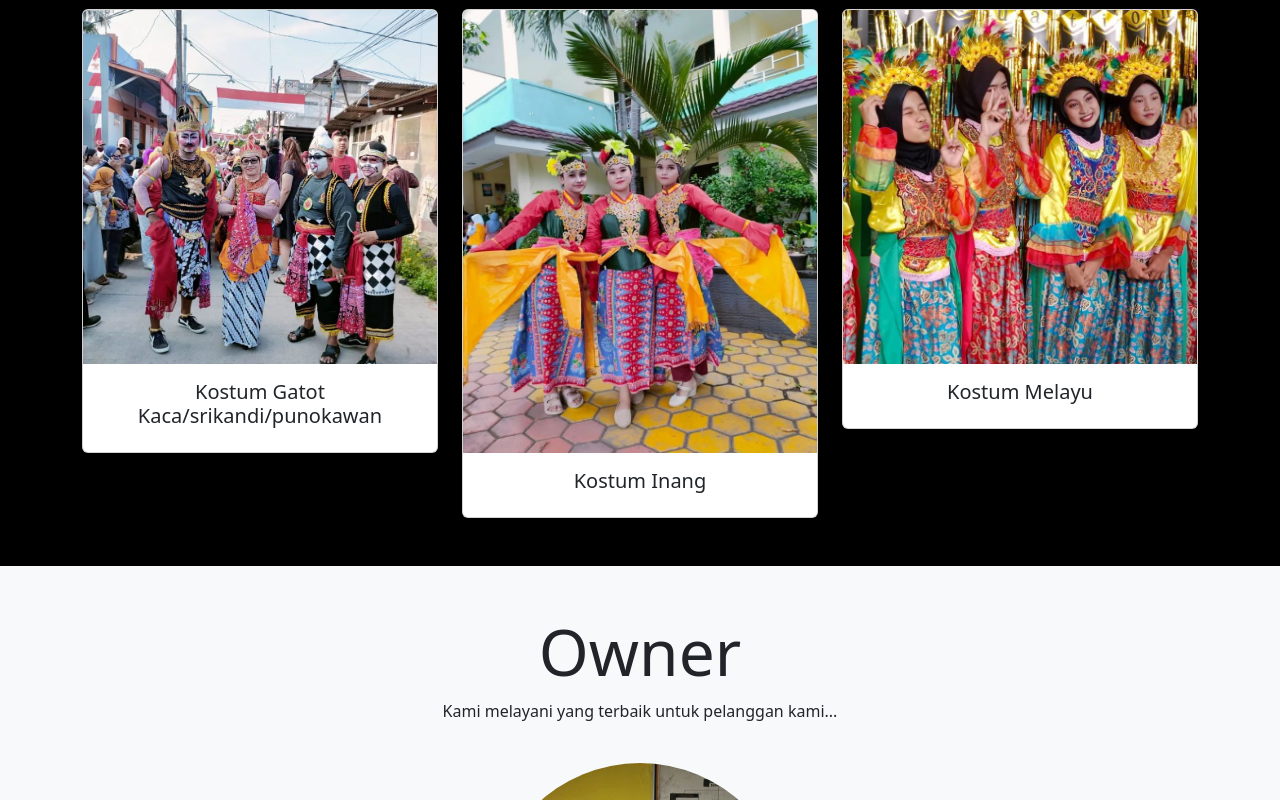
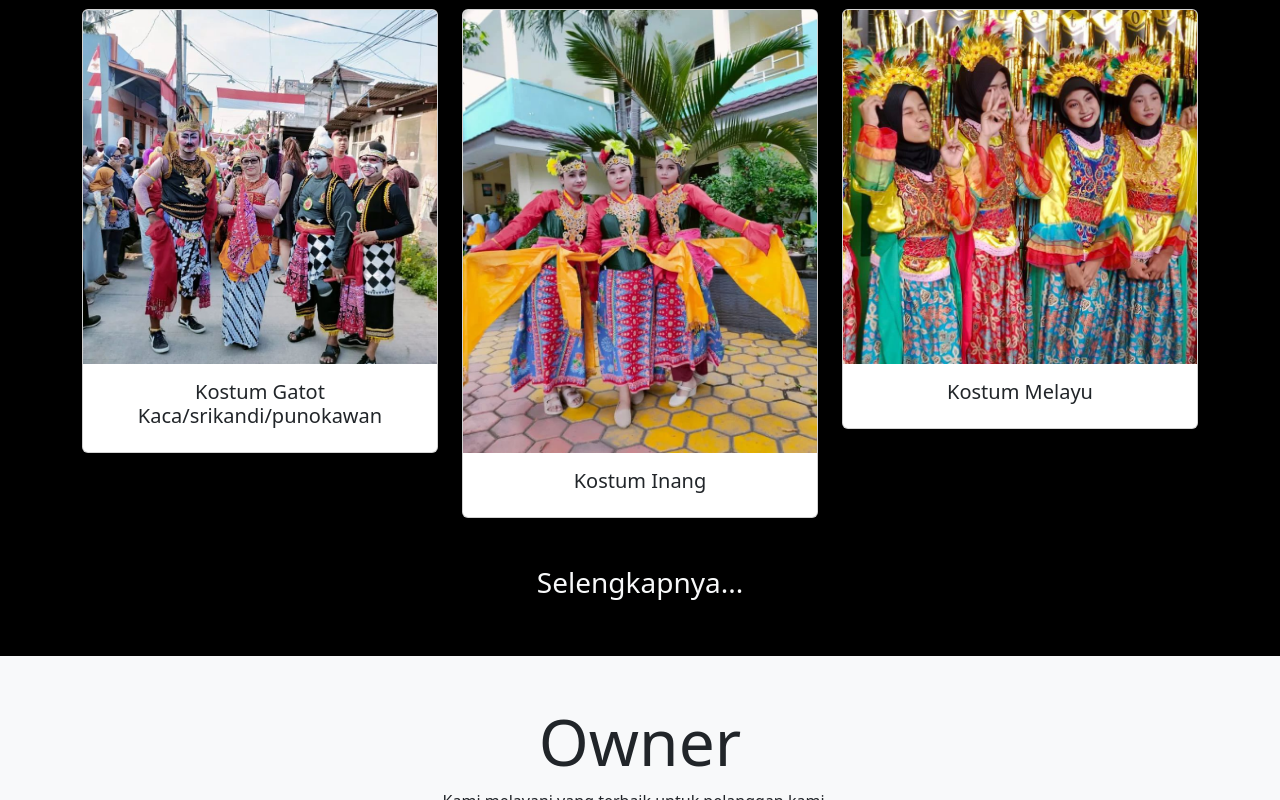
Before and after one commit to riodikapmgks27/galeri-website, a plain HTML site: page index.html in a window 1280 px wide. Shown: the part 3060-3860 px from the top of the page. Drawn offline with nearby package versions, Linux system fonts and the light colour scheme.

Commit message:
Update index.html

```diff
--- a/index.html
+++ b/index.html
@@ -261,6 +261,7 @@
             </div>
           </div>
         </div>
+        <h3 class="text-light mt-5"><a href="./Galeri/galeri.html" class="nav-link">Selengkapnya...</a></h3>
       </div>
     </div>
 
```
Lines whose indentation alone changed are shown as unchanged.
